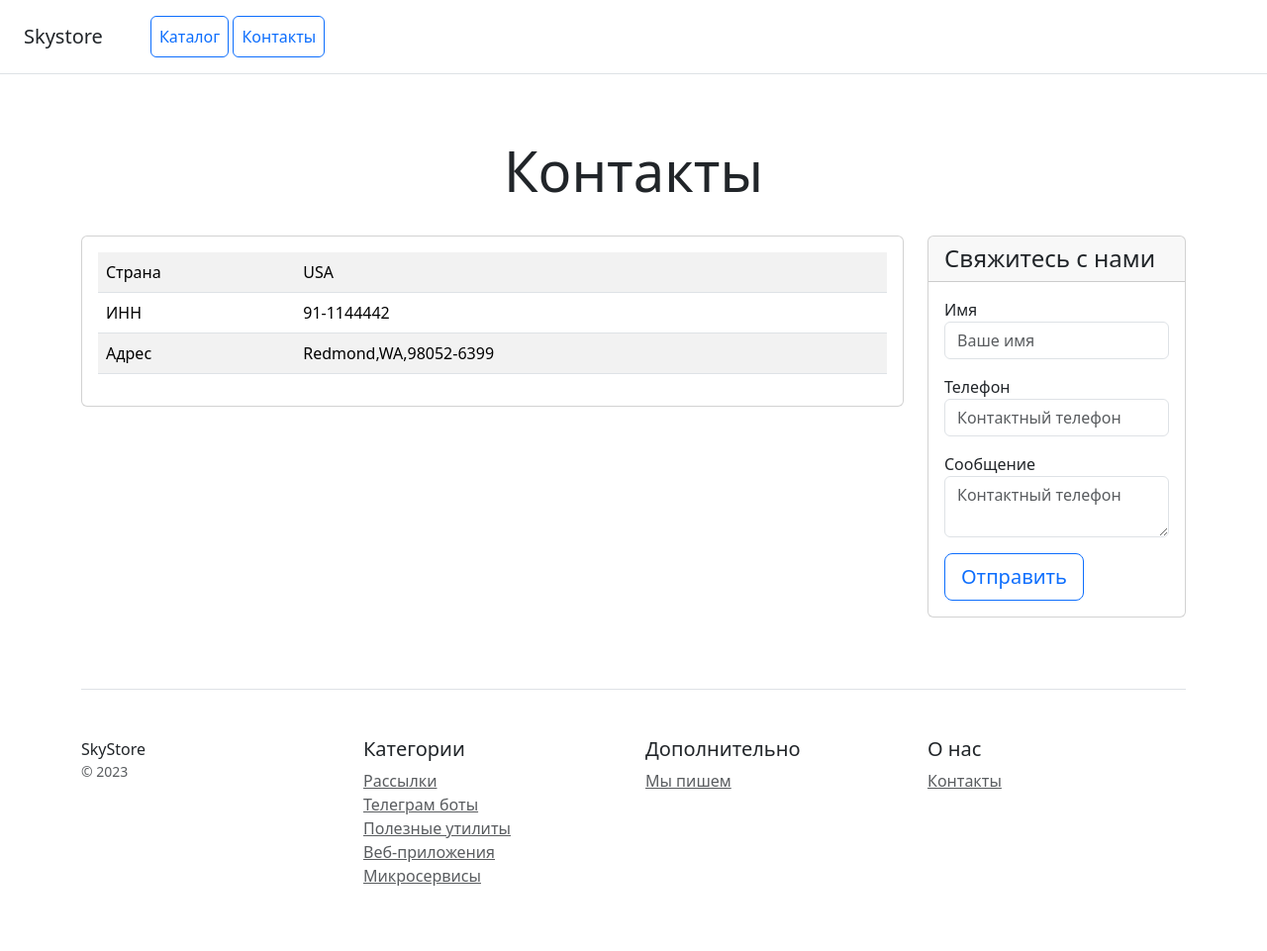
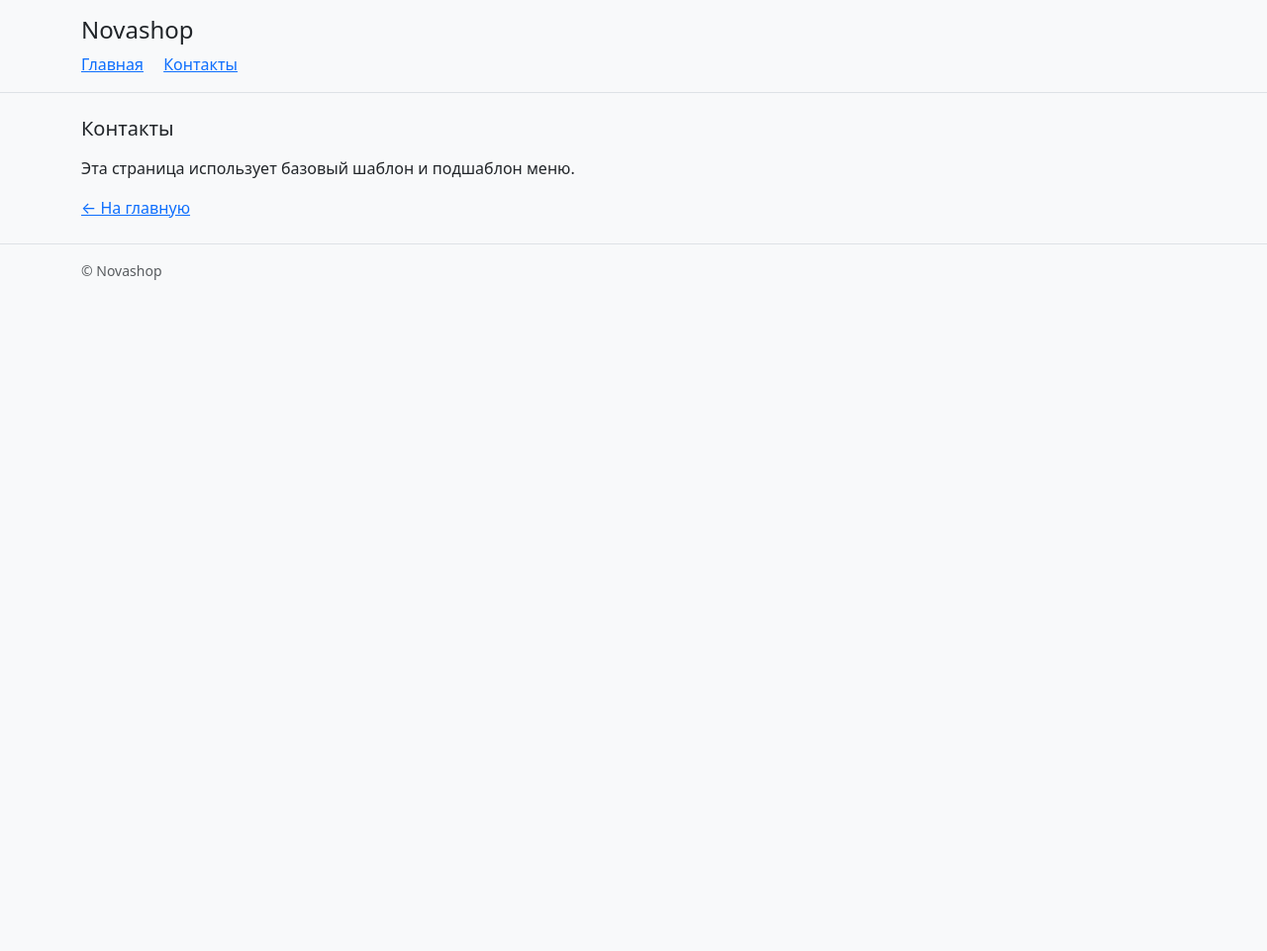
Before and after one commit to olganoskova200524/Novashop, a Django app: page /contacts/ in a window 1280 px wide. Shown: the whole page at 99% size. After the commit the page ends 283 px from the top, so only its background shows below. Run offline with Django 5.2, Linux system fonts and the light colour scheme.

Commit message:
feat: add base template, menu partial, and templates for product list, product detail, and contacts pages

```diff
--- /dev/null
+++ b/catalog/templates/catalog/base.html
@@ -0,0 +1,26 @@
+<!Doctype html>
+<html lang="ru">
+<head>
+    <meta charset="utf-8">
+    <title>{% block title %}Novashop{% endblock %}</title>
+    <meta name="viewport" content="width=device-width, initial-scale=1">
+    <link href="https://cdn.jsdelivr.net/npm/bootstrap@5.3.3/dist/css/bootstrap.min.css" rel="stylesheet">
+</head>
+<body class="bg-light">
+<header class="border-bottom">
+    <div class="container py-3">
+        <h1 class="h4 m-0">Novashop</h1>
+        {% include 'catalog/partials/menu.html' %}
+    </div>
+</header>
+
+<main class="container py-4">
+    {% block content %}{% endblock %}
+</main>
+
+<footer class="border-top">
+    <div class="container py-3 text-muted small">© Novashop</div>
+</footer>
+<script src="https://cdn.jsdelivr.net/npm/bootstrap@5.3.3/dist/js/bootstrap.bundle.min.js"></script>
+</body>
+</html>
--- a/catalog/templates/catalog/contacts.html
+++ b/catalog/templates/catalog/contacts.html
@@ -1,118 +1,7 @@
-<!doctype html>
-<html lang="en">
-<head>
-    <meta charset="utf-8">
-    <meta name="viewport" content="width=device-width, initial-scale=1">
-    <title>Skystore</title>
-    <!-- Подключите статичеcкие файлы со стилями Bootstrap -->
-    <link
-            href="https://cdn.jsdelivr.net/npm/bootstrap@5.3.2/dist/css/bootstrap.min.css"
-            rel="stylesheet"
-            integrity="sha384-T3c6CoIi6uLrA9TneNEoa7RxnatzjcDSCmG1MXxSR1GAsXEV/Dwwykc2MPK8M2HN"
-            crossorigin="anonymous">
-
-</head>
-<body>
-<div class="d-flex flex-column flex-md-row align-items-center p-3 px-md-4 mb-3 bg-white border-bottom box-shadow">
-    <h5 class="my-0 mr-md-auto font-weight-normal">Skystore</h5>
-    <nav class="ms-5">
-        <a class="p-2 btn btn-outline-primary" href="/">Каталог</a>
-        <a class="p-2 btn btn-outline-primary" href="/contacts/">Контакты</a>
-    </nav>
-</div>
-
-<div class="pricing-header px-3 py-3 pt-md-5 pb-md-4 mx-auto text-center">
-    <h1 class="display-4">Контакты</h1>
-</div>
-
-<div class="container">
-    <div class="row text-start">
-        <div class="col-lg-9 col-md-6 col-sm-12">
-            <div class="card mb-4 box-shadow">
-                <div class="card-body">
-                    <table class="table table-striped">
-                        <tr>
-                            <td class="w-25">Страна</td>
-                            <td>USA</td>
-                        </tr>
-                        <tr>
-                            <td class="w-25">ИНН</td>
-                            <td>91-1144442</td>
-                        </tr>
-                        <tr>
-                            <td class="w-25">Адрес</td>
-                            <td>Redmond,WA,98052-6399</td>
-                        </tr>
-                    </table>
-                </div>
-            </div>
-        </div>
-        <div class="col-lg-3 col-md-6 col-sm-12">
-            <div class="card mb-4 box-shadow">
-                <div class="card-header">
-                    <h4 class="my-0 font-weight-normal">Свяжитесь с нами</h4>
-                </div>
-                <div class="card-body">
-                    <form method="post" action="" class="form-floating">
-                        {% csrf_token %}
-                        <div class="mb-3">
-                            <label for="name">Имя</label>
-                            <input type="text" name="name" class="form-control" id="name" placeholder="Ваше имя"
-                                   required>
-                        </div>
-                        <div class="mb-3">
-                            <label for="phone">Телефон</label>
-                            <input type="text" name="phone" class="form-control" id="phone"
-                                   placeholder="Контактный телефон" required>
-                        </div>
-                        <div class="mb-3">
-                            <label for="message">Сообщение</label>
-                            <textarea type="text" name="message" class="form-control" id="message"
-                                      placeholder="Контактный телефон" required></textarea>
-                        </div>
-                        <button type="submit" class="btn btn-lg btn-block btn-outline-primary">Отправить</button>
-                    </form>
-                </div>
-            </div>
-        </div>
-    </div>
-
-    <footer class="pt-4 my-md-5 pt-md-5 border-top">
-        <div class="row">
-            <div class="col-12 col-md">
-                SkyStore
-                <small class="d-block mb-3 text-muted">&copy; 2023</small>
-            </div>
-            <div class="col-6 col-md">
-                <h5>Категории</h5>
-                <ul class="list-unstyled text-small">
-                    <li><a class="text-muted" href="#">Рассылки</a></li>
-                    <li><a class="text-muted" href="#">Телеграм боты</a></li>
-                    <li><a class="text-muted" href="#">Полезные утилиты</a></li>
-                    <li><a class="text-muted" href="#">Веб-приложения</a></li>
-                    <li><a class="text-muted" href="#">Микросервисы</a></li>
-                </ul>
-            </div>
-            <div class="col-6 col-md">
-                <h5>Дополнительно</h5>
-                <ul class="list-unstyled text-small">
-                    <li><a class="text-muted" href="#">Мы пишем</a></li>
-                </ul>
-            </div>
-            <div class="col-6 col-md">
-                <h5>О нас</h5>
-                <ul class="list-unstyled text-small">
-                    <li><a class="text-muted" href="/contacts/">Контакты</a></li>
-                </ul>
-            </div>
-        </div>
-    </footer>
-</div>
-
-<!-- Подключите статичеcкие файлы со скриптами Bootstrap -->
-<script
-        src="https://cdn.jsdelivr.net/npm/bootstrap@5.3.2/dist/js/bootstrap.bundle.min.js"
-        integrity="sha384-C6RzsynM9kWDrMNeT87bh95OGNyZPhcTNXj1NW7RuBCsyN/o0jlpcV8Qyq46cDfL"
-        crossorigin="anonymous"></script>
-</body>
-</html>
+{% extends 'catalog/base.html' %}
+{% block title %}Контакты — Novashop{% endblock %}
+{% block content %}
+<h2 class="h5 mb-3">Контакты</h2>
+<p>Эта страница использует базовый шаблон и подшаблон меню.</p>
+<a href="{% url 'catalog:index' %}">← На главную</a>
+{% endblock %}
--- /dev/null
+++ b/catalog/templates/catalog/partials/menu.html
@@ -0,0 +1,4 @@
+<nav class="mt-2">
+  <a class="me-3" href="{% url 'catalog:index' %}">Главная</a>
+  <a href="{% url 'catalog:contacts' %}">Контакты</a>
+</nav>
```
Also changed, not shown: catalog/templates/catalog/product_detail.html (added, +22 -0 lines), catalog/templates/catalog/product_list.html (added, +27 -0 lines).
